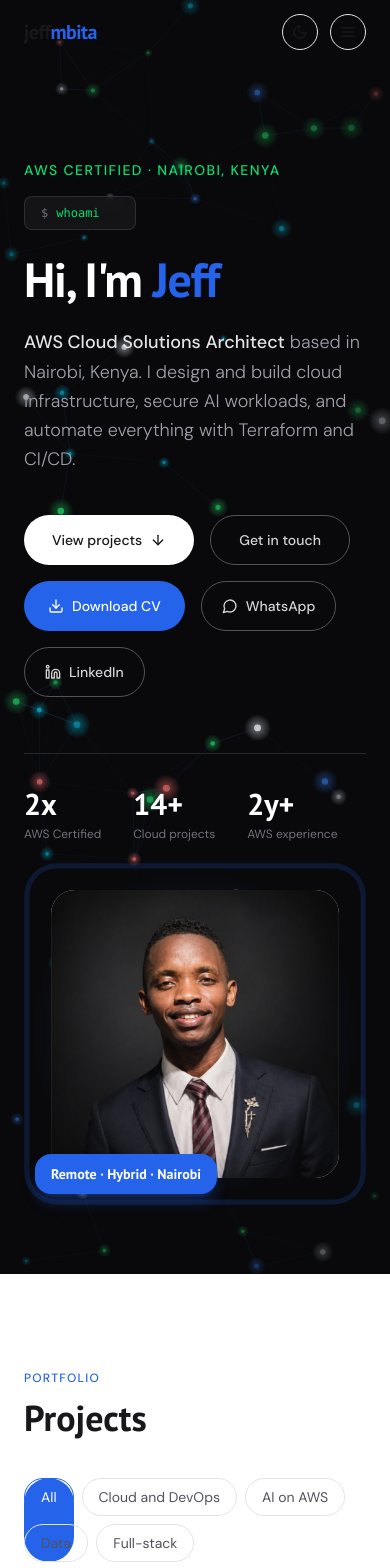
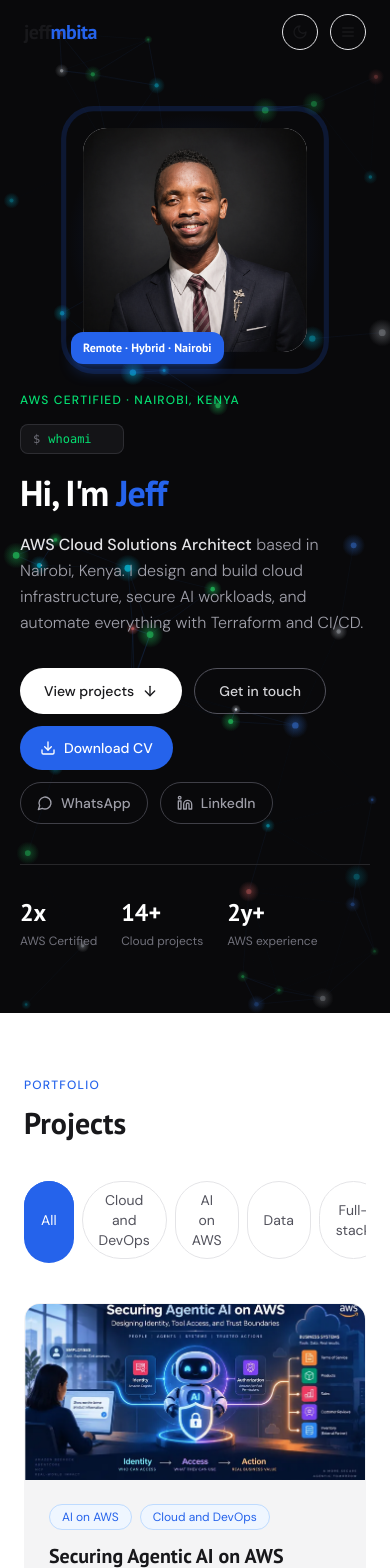
Before and after one commit to Mbitajeff/jeff-mbita-portfolio, a Next.js app: page / in a window 390 px wide. Shown: the top 1568 px of the page. Built offline with nearby package versions, Linux system fonts and the light colour scheme.

Commit message:
fix: mobile layout improvements across all sections

```diff
--- a/src/components/sections/About.tsx
+++ b/src/components/sections/About.tsx
@@ -59,13 +59,13 @@ const approachSteps = [
 
 export function About() {
   return (
-    <section id="about" className="py-24">
+    <section id="about" className="py-16 md:py-24">
       <div className="max-w-6xl mx-auto px-6">
 
         {/* Bio */}
-        <div className="grid md:grid-cols-2 gap-16 items-center mb-24">
+        <div className="grid md:grid-cols-2 gap-10 md:gap-16 items-center mb-16 md:mb-24">
           <Reveal className="order-2 md:order-1">
-            <div className="pf w-full aspect-square max-w-sm mx-auto rounded-3xl">
+            <div className="pf w-full aspect-square max-w-xs mx-auto rounded-3xl">
               {/* eslint-disable-next-line @next/next/no-img-element */}
               <img
                 src="/jeff-mbita.png"
@@ -82,7 +82,7 @@ export function About() {
               </p>
             </Reveal>
             <Reveal delay={1}>
-              <h2 className="font-[family-name:var(--font-pt-sans)] font-bold text-4xl md:text-5xl text-zinc-900 dark:text-white leading-tight mb-6">
+              <h2 className="font-[family-name:var(--font-pt-sans)] font-bold text-3xl md:text-5xl text-zinc-900 dark:text-white leading-tight mb-6">
                 A bit about<br />who I am
               </h2>
             </Reveal>
--- a/src/components/sections/Certifications.tsx
+++ b/src/components/sections/Certifications.tsx
@@ -5,7 +5,7 @@ import { certifications, education } from "@/data/certifications";
 
 export function Certifications() {
   return (
-    <section id="certifications" className="py-24">
+    <section id="certifications" className="py-16 md:py-24">
       <div className="max-w-6xl mx-auto px-6">
         <div className="mb-14">
           <Reveal>
@@ -14,7 +14,7 @@ export function Certifications() {
             </p>
           </Reveal>
           <Reveal delay={1}>
-            <h2 className="font-[family-name:var(--font-pt-sans)] font-bold text-4xl md:text-5xl text-zinc-900 dark:text-white">
+            <h2 className="font-[family-name:var(--font-pt-sans)] font-bold text-3xl md:text-5xl text-zinc-900 dark:text-white">
               Certifications and Education
             </h2>
           </Reveal>
--- a/src/components/sections/Contact.tsx
+++ b/src/components/sections/Contact.tsx
@@ -180,9 +180,9 @@ export function Contact() {
   };
 
   return (
-    <section id="contact" className="py-24">
-      <div className="max-w-6xl mx-auto px-6">
-        <div className="bg-zinc-900 dark:bg-zinc-800 rounded-3xl p-10 md:p-16 relative overflow-hidden">
+    <section id="contact" className="py-16 md:py-24">
+      <div className="max-w-6xl mx-auto px-4 sm:px-6">
+        <div className="bg-zinc-900 dark:bg-zinc-800 rounded-2xl sm:rounded-3xl p-6 sm:p-10 md:p-16 relative overflow-hidden">
           {/* Particle network background */}
           <div className="absolute inset-0 rounded-3xl overflow-hidden opacity-40" aria-hidden="true">
             <ParticleNetwork />
@@ -198,7 +198,7 @@ export function Contact() {
                 <p className="text-xs font-medium text-accent tracking-widest uppercase mb-3">Get in touch</p>
               </Reveal>
               <Reveal delay={1}>
-                <h2 className="font-[family-name:var(--font-pt-sans)] font-bold text-4xl md:text-5xl text-white leading-tight mb-5">
+                <h2 className="font-[family-name:var(--font-pt-sans)] font-bold text-3xl md:text-5xl text-white leading-tight mb-5">
                   Let&apos;s work<br />together
                 </h2>
               </Reveal>
@@ -208,7 +208,7 @@ export function Contact() {
                 </p>
               </Reveal>
               <Reveal delay={3}>
-                <div className="flex flex-col gap-4">
+                <div className="grid grid-cols-1 sm:grid-cols-2 gap-3">
                   {contactLinks.map((link) => (
                     <ContactLinkItem key={link.type} link={link} />
                   ))}
--- a/src/components/sections/Experience.tsx
+++ b/src/components/sections/Experience.tsx
@@ -35,7 +35,7 @@ export function Experience() {
     activeSkill === "none" || entry.bullets.some((b) => b.skills.includes(activeSkill as SkillTag));
 
   return (
-    <section id="experience" className="py-24 bg-zinc-50 dark:bg-zinc-900/40">
+    <section id="experience" className="py-16 md:py-24 bg-zinc-50 dark:bg-zinc-900/40">
       <div className="max-w-6xl mx-auto px-6">
         <div className="mb-10">
           <Reveal>
@@ -44,7 +44,7 @@ export function Experience() {
             </p>
           </Reveal>
           <Reveal delay={1}>
-            <h2 className="font-[family-name:var(--font-pt-sans)] font-bold text-4xl md:text-5xl text-zinc-900 dark:text-white">
+            <h2 className="font-[family-name:var(--font-pt-sans)] font-bold text-3xl md:text-5xl text-zinc-900 dark:text-white">
               Experience
             </h2>
           </Reveal>
--- a/src/components/sections/Hero.tsx
+++ b/src/components/sections/Hero.tsx
@@ -22,19 +22,18 @@ export function Hero() {
         aria-hidden="true"
       />
 
-      <div className="relative z-10 max-w-6xl mx-auto px-6 py-24 w-full">
-        <div className="grid md:grid-cols-2 gap-12 items-center">
+      <div className="relative z-10 max-w-6xl mx-auto px-5 py-16 w-full">
+        <div className="grid md:grid-cols-2 gap-10 items-center">
 
           <div>
             <Reveal>
-              <p className="text-sm font-medium text-green-400 tracking-widest uppercase mb-4">
+              <p className="text-xs font-medium text-green-400 tracking-widest uppercase mb-4">
                 AWS Certified &middot; Nairobi, Kenya
               </p>
             </Reveal>
 
             <Reveal delay={1}>
-              {/* Terminal prompt line */}
-              <div className="inline-flex items-center gap-2 bg-zinc-900/80 border border-zinc-700/60 rounded-lg px-4 py-2 mb-6 font-mono text-xs text-green-400 backdrop-blur-sm">
+              <div className="inline-flex items-center gap-2 bg-zinc-900/80 border border-zinc-700/60 rounded-lg px-3 py-1.5 mb-5 font-mono text-xs text-green-400 backdrop-blur-sm">
                 <span className="text-zinc-500">$</span>
                 <span>whoami</span>
                 <span className="cursor-blink text-green-400 ml-1">▌</span>
@@ -42,30 +41,31 @@ export function Hero() {
             </Reveal>
 
             <Reveal delay={1}>
-              <h1 className="font-[family-name:var(--font-pt-sans)] font-bold text-5xl md:text-6xl lg:text-7xl leading-[1.05] tracking-tight text-white mb-6">
+              <h1 className="font-[family-name:var(--font-pt-sans)] font-bold text-4xl sm:text-5xl md:text-6xl lg:text-7xl leading-[1.05] tracking-tight text-white mb-5">
                 Hi, I&apos;m{" "}
                 <span className="text-accent">Jeff</span>
               </h1>
             </Reveal>
 
             <Reveal delay={2}>
-              <p className="text-lg md:text-xl text-zinc-400 font-light leading-relaxed max-w-md mb-10">
+              <p className="text-base md:text-xl text-zinc-400 font-light leading-relaxed max-w-md mb-8">
                 <strong className="font-medium text-zinc-200">AWS Cloud Solutions Architect</strong> based in Nairobi, Kenya. I design and build cloud infrastructure, secure AI workloads, and automate everything with Terraform and CI/CD.
               </p>
             </Reveal>
 
             <Reveal delay={3}>
-              <div className="flex flex-wrap gap-4">
+              {/* Primary actions row */}
+              <div className="flex flex-wrap gap-3 mb-3">
                 <MagneticButton
                   href="#projects"
-                  className="shimmer inline-flex items-center gap-2 bg-white text-zinc-900 font-medium px-7 py-3.5 rounded-full hover:bg-zinc-200 transition-colors text-sm"
+                  className="shimmer inline-flex items-center gap-2 bg-white text-zinc-900 font-medium px-6 py-3 rounded-full hover:bg-zinc-200 transition-colors text-sm"
                 >
                   View projects <ArrowDown className="w-4 h-4" />
                 </MagneticButton>
 
                 <MagneticButton
                   href="#contact"
-                  className="inline-flex items-center gap-2 border border-zinc-600 text-zinc-300 font-medium px-7 py-3.5 rounded-full hover:bg-zinc-800 transition-colors text-sm"
+                  className="inline-flex items-center gap-2 border border-zinc-600 text-zinc-300 font-medium px-6 py-3 rounded-full hover:bg-zinc-800 transition-colors text-sm"
                 >
                   Get in touch
                 </MagneticButton>
@@ -74,16 +74,18 @@ export function Hero() {
                   href="/jeff-mbita-resume.pdf"
                   target="_blank"
                   rel="noopener noreferrer"
-                  className="shimmer inline-flex items-center gap-2 bg-accent text-white font-medium px-6 py-3.5 rounded-full hover:opacity-90 transition-opacity text-sm"
+                  className="shimmer inline-flex items-center gap-2 bg-accent text-white font-medium px-5 py-3 rounded-full hover:opacity-90 transition-opacity text-sm"
                 >
                   <Download className="w-4 h-4" /> Download CV
                 </MagneticButton>
-
+              </div>
+              {/* Secondary actions row */}
+              <div className="flex flex-wrap gap-3">
                 <MagneticButton
                   href="https://wa.me/254745888904"
                   target="_blank"
                   rel="noopener noreferrer"
-                  className="inline-flex items-center gap-2 border border-zinc-600 text-zinc-300 font-medium px-5 py-3.5 rounded-full hover:bg-zinc-800 transition-colors text-sm"
+                  className="inline-flex items-center gap-2 border border-zinc-700 text-zinc-400 font-medium px-4 py-2.5 rounded-full hover:bg-zinc-800 transition-colors text-sm"
                 >
                   <MessageCircle className="w-4 h-4" /> WhatsApp
                 </MagneticButton>
@@ -92,7 +94,7 @@ export function Hero() {
                   href="https://www.linkedin.com/in/jeff-mbita-a91672241/"
                   target="_blank"
                   rel="noopener noreferrer"
-                  className="inline-flex items-center gap-2 border border-zinc-600 text-zinc-300 font-medium px-5 py-3.5 rounded-full hover:bg-zinc-800 transition-colors text-sm"
+                  className="inline-flex items-center gap-2 border border-zinc-700 text-zinc-400 font-medium px-4 py-2.5 rounded-full hover:bg-zinc-800 transition-colors text-sm"
                 >
                   <Linkedin className="w-4 h-4" /> LinkedIn
                 </MagneticButton>
@@ -101,21 +103,21 @@ export function Hero() {
 
             {/* Animated stats */}
             <Reveal delay={4}>
-              <div className="flex gap-8 mt-14 pt-8 border-t border-zinc-800">
+              <div className="flex gap-6 mt-10 pt-8 border-t border-zinc-800">
                 <div>
-                  <p className="font-[family-name:var(--font-pt-sans)] font-bold text-3xl text-white">
+                  <p className="font-[family-name:var(--font-pt-sans)] font-bold text-2xl sm:text-3xl text-white">
                     <CountUp to={2} suffix="x" />
                   </p>
                   <p className="text-xs text-zinc-500 mt-1">AWS Certified</p>
                 </div>
                 <div>
-                  <p className="font-[family-name:var(--font-pt-sans)] font-bold text-3xl text-white">
+                  <p className="font-[family-name:var(--font-pt-sans)] font-bold text-2xl sm:text-3xl text-white">
                     <CountUp to={14} suffix="+" />
                   </p>
                   <p className="text-xs text-zinc-500 mt-1">Cloud projects</p>
                 </div>
                 <div>
-                  <p className="font-[family-name:var(--font-pt-sans)] font-bold text-3xl text-white">
+                  <p className="font-[family-name:var(--font-pt-sans)] font-bold text-2xl sm:text-3xl text-white">
                     <CountUp to={2} suffix="y+" />
                   </p>
                   <p className="text-xs text-zinc-500 mt-1">AWS experience</p>
@@ -124,10 +126,9 @@ export function Hero() {
             </Reveal>
           </div>
 
-          {/* Photo */}
-          <Reveal delay={2} className="flex justify-center md:justify-end">
-            <div className="relative w-72 h-72 md:w-80 md:h-80 lg:w-96 lg:h-96">
-              {/* Glowing ring behind photo */}
+          {/* Photo — shown above text on mobile, right on desktop */}
+          <Reveal delay={2} className="flex justify-center md:justify-end order-first md:order-last">
+            <div className="relative w-56 h-56 sm:w-72 sm:h-72 md:w-80 md:h-80 lg:w-96 lg:h-96">
               <div
                 className="absolute inset-0 rounded-3xl"
                 style={{
@@ -145,7 +146,7 @@ export function Hero() {
                   loading="eager"
                 />
               </div>
-              <div className="absolute -bottom-4 -left-4 z-20 bg-accent text-white font-[family-name:var(--font-pt-sans)] font-bold text-sm px-4 py-2.5 rounded-2xl shadow-lg shadow-accent/30">
+              <div className="absolute -bottom-3 -left-3 z-20 bg-accent text-white font-[family-name:var(--font-pt-sans)] font-bold text-xs sm:text-sm px-3 py-2 rounded-xl shadow-lg shadow-accent/30 whitespace-nowrap">
                 Remote &middot; Hybrid &middot; Nairobi
               </div>
             </div>
--- a/src/components/sections/Projects.tsx
+++ b/src/components/sections/Projects.tsx
@@ -64,7 +64,7 @@ export function Projects() {
   );
 
   return (
-    <section id="projects" className="py-24">
+    <section id="projects" className="py-16 md:py-24">
       <div className="max-w-6xl mx-auto px-6">
         <div className="flex flex-col sm:flex-row sm:items-end justify-between gap-4 mb-10">
           <div>
@@ -74,7 +74,7 @@ export function Projects() {
               </p>
             </Reveal>
             <Reveal delay={1}>
-              <h2 className="font-[family-name:var(--font-pt-sans)] font-bold text-4xl md:text-5xl text-zinc-900 dark:text-white">
+              <h2 className="font-[family-name:var(--font-pt-sans)] font-bold text-3xl md:text-5xl text-zinc-900 dark:text-white">
                 Projects
               </h2>
             </Reveal>
@@ -93,7 +93,7 @@ export function Projects() {
 
         {/* Featured 3-col grid */}
         {visibleFeatured.length > 0 && (
-          <div className="grid md:grid-cols-3 gap-6 mb-6">
+          <div className="grid sm:grid-cols-2 lg:grid-cols-3 gap-5 mb-6">
             {visibleFeatured.map((p, i) => (
               <Reveal key={p.slug} delay={(i % 3 + 1) as 1 | 2 | 3}>
                 <TiltCard className="h-full">
--- a/src/components/sections/Writing.tsx
+++ b/src/components/sections/Writing.tsx
@@ -5,7 +5,7 @@ import { articles } from "@/data/writing";
 
 export function Writing() {
   return (
-    <section id="blogs" className="py-24 bg-zinc-50 dark:bg-zinc-900/40">
+    <section id="blogs" className="py-16 md:py-24 bg-zinc-50 dark:bg-zinc-900/40">
       <div className="max-w-6xl mx-auto px-6">
         <div className="flex flex-col sm:flex-row sm:items-end justify-between gap-4 mb-14">
           <div>
@@ -15,7 +15,7 @@ export function Writing() {
               </p>
             </Reveal>
             <Reveal delay={1}>
-              <h2 className="font-[family-name:var(--font-pt-sans)] font-bold text-4xl md:text-5xl text-zinc-900 dark:text-white">
+              <h2 className="font-[family-name:var(--font-pt-sans)] font-bold text-3xl md:text-5xl text-zinc-900 dark:text-white">
                 Blogs
               </h2>
             </Reveal>
--- a/src/components/ui/AnimatedFilterBar.tsx
+++ b/src/components/ui/AnimatedFilterBar.tsx
@@ -42,7 +42,8 @@ export function AnimatedFilterBar<T extends string>({
       ref={containerRef}
       role="group"
       aria-label={ariaLabel}
-      className="relative flex flex-wrap gap-2"
+      className="relative flex gap-2 overflow-x-auto pb-1 scrollbar-none"
+      style={{ WebkitOverflowScrolling: "touch" }}
     >
       {/* Sliding pill indicator */}
       <div
```
